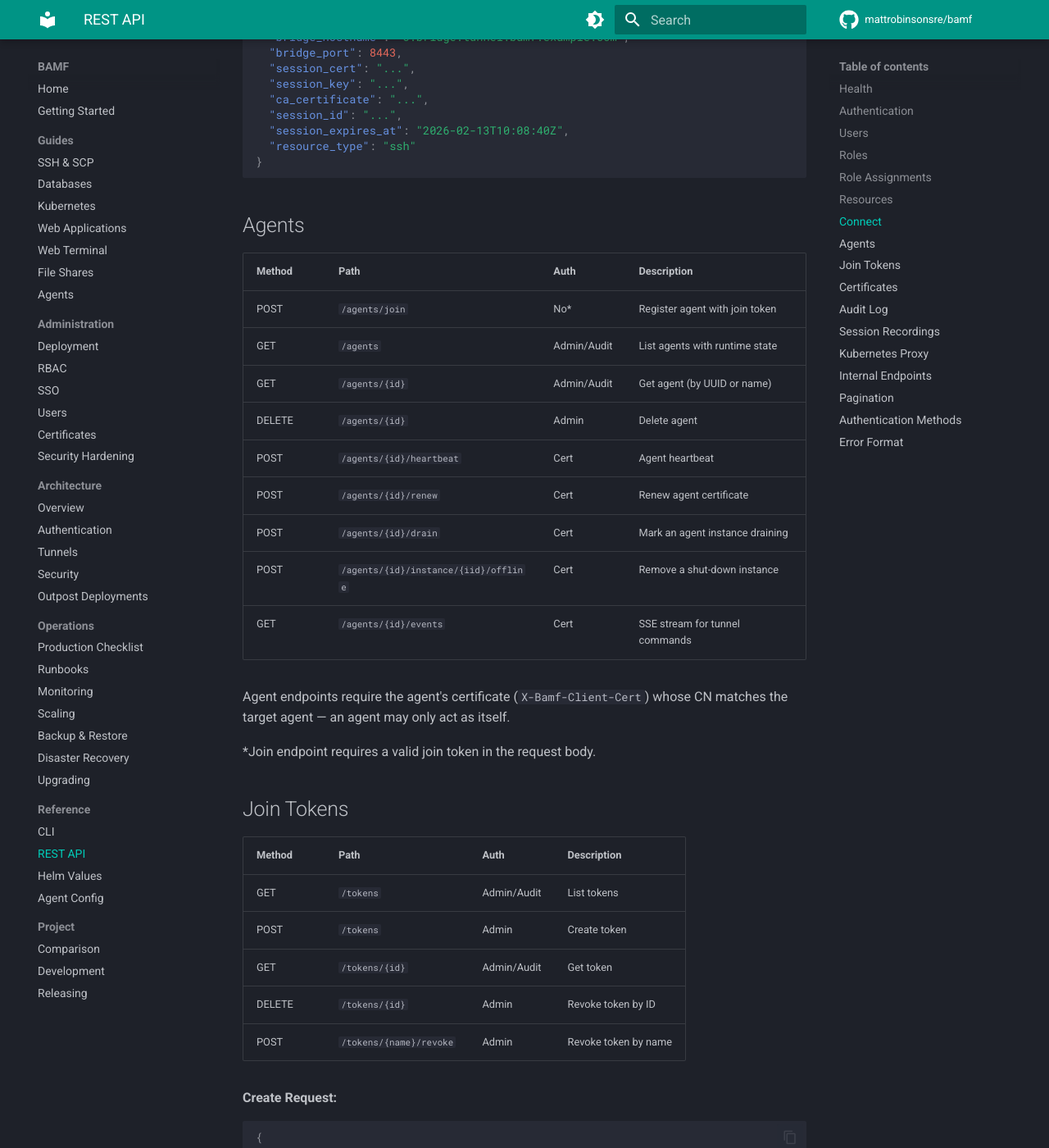
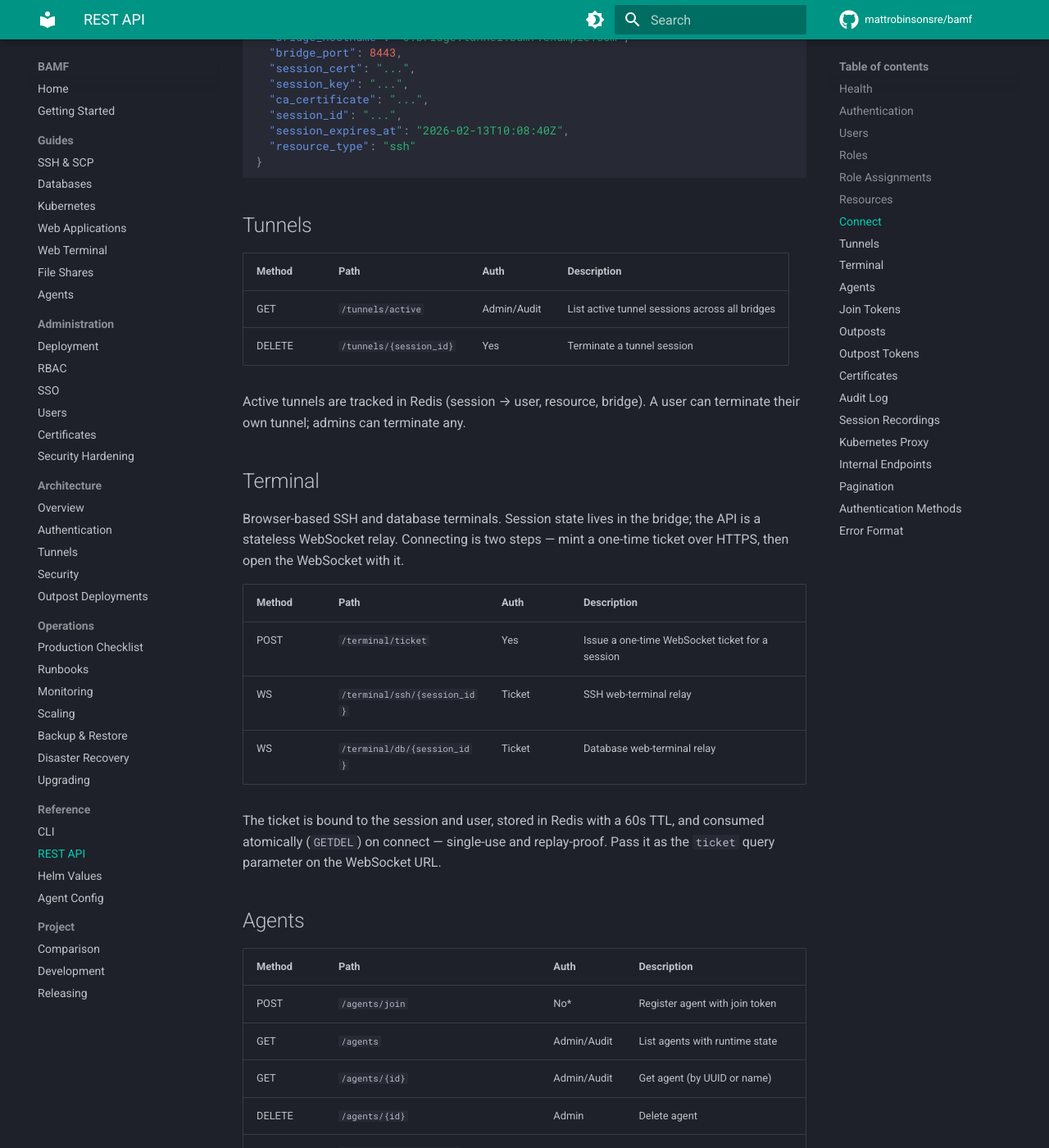
Before and after one commit to mattrobinsonsre/bamf, an MkDocs documentation site: the page built from docs/reference/api.md, in a window 1280 px wide and 1400 px high, scrolled down 3087 px. Shown: the whole window at 82% size. Built offline with MkDocs 1.6.1 and Material for MkDocs 9.7.7, drawn with Linux system fonts in a browser that asks for light colours; comment, search, counter and statistics services are not loaded; some of the changed text lies outside the part shown.

Commit message:
docs(api): document the missing routers (tunnels, terminal, outposts) (#237)
Part of the docs-vs-code drift audit (#126). The API reference omitted
whole routers. Added, verified against the routers and their auth deps:

- Tunnels — GET /tunnels/active (admin/audit), DELETE /tunnels/{id}
  (own tunnel, or any for admins).
- Terminal — POST /terminal/ticket + the /terminal/ssh|db WebSocket
  relays, with the one-time GETDEL ticket flow.
- Outposts — join (token) + list/get/delete.
- Outpost Tokens — the full CRUD + revoke-by-name.
- Completed the Internal Endpoints table: bridge renew/status/drain and
  the proxy-service endpoints (/internal/proxy/authorize|audit|recording).

(The Agents section already covered drain/offline/renew/events, and the
Kubernetes Proxy section already reflects the standalone proxy — both
resolved earlier.) `mkdocs build --strict` passes.

````diff
--- a/docs/reference/api.md
+++ b/docs/reference/api.md
@@ -94,6 +94,32 @@
 }
 ```
 
+## Tunnels
+
+| Method | Path | Auth | Description |
+|--------|------|------|-------------|
+| GET | `/tunnels/active` | Admin/Audit | List active tunnel sessions across all bridges |
+| DELETE | `/tunnels/{session_id}` | Yes | Terminate a tunnel session |
+
+Active tunnels are tracked in Redis (session → user, resource, bridge). A user
+can terminate their own tunnel; admins can terminate any.
+
+## Terminal
+
+Browser-based SSH and database terminals. Session state lives in the bridge; the
+API is a stateless WebSocket relay. Connecting is two steps — mint a one-time
+ticket over HTTPS, then open the WebSocket with it.
+
+| Method | Path | Auth | Description |
+|--------|------|------|-------------|
+| POST | `/terminal/ticket` | Yes | Issue a one-time WebSocket ticket for a session |
+| WS | `/terminal/ssh/{session_id}` | Ticket | SSH web-terminal relay |
+| WS | `/terminal/db/{session_id}` | Ticket | Database web-terminal relay |
+
+The ticket is bound to the session and user, stored in Redis with a 60s TTL, and
+consumed atomically (`GETDEL`) on connect — single-use and replay-proof. Pass it
+as the `ticket` query parameter on the WebSocket URL.
+
 ## Agents
 
 | Method | Path | Auth | Description |
@@ -132,6 +158,29 @@
   "agent_labels": {"env": "prod"}
 }
 ```
+
+## Outposts
+
+Regional proxy+bridge deployments that register with the central control plane.
+
+| Method | Path | Auth | Description |
+|--------|------|------|-------------|
+| POST | `/outposts/join` | No* | Register an outpost (returns its internal + bridge-bootstrap tokens) |
+| GET | `/outposts` | Admin/Audit | List registered outposts |
+| GET | `/outposts/{id}` | Admin/Audit | Get an outpost |
+| DELETE | `/outposts/{id}` | Admin | Deregister an outpost |
+
+*Join requires a valid outpost join token in the request body.
+
+## Outpost Tokens
+
+| Method | Path | Auth | Description |
+|--------|------|------|-------------|
+| GET | `/outpost-tokens` | Admin/Audit | List outpost join tokens |
+| POST | `/outpost-tokens` | Admin | Create an outpost join token |
+| GET | `/outpost-tokens/{id}` | Admin/Audit | Get a token |
+| DELETE | `/outpost-tokens/{id}` | Admin | Revoke a token by ID |
+| POST | `/outpost-tokens/{name}/revoke` | Admin | Revoke a token by name |
 
 ## Certificates
 
@@ -200,18 +249,24 @@
 
 ## Internal Endpoints
 
-Used by bridges and agents, not end users.
+Used by bridges, agents, and the standalone proxy service — not end users.
 
 | Method | Path | Auth | Description |
 |--------|------|------|-------------|
 | POST | `/internal/bridges/bootstrap` | Token | Bootstrap bridge with cert |
 | POST | `/internal/bridges/register` | Cert | Register bridge |
+| POST | `/internal/bridges/renew` | Cert | Renew bridge certificate |
 | POST | `/internal/bridges/{id}/heartbeat` | Cert | Bridge heartbeat |
+| POST | `/internal/bridges/{id}/status` | Cert | Report bridge status (tunnel counts, health) |
+| POST | `/internal/bridges/{id}/drain` | Cert | Notify bridge draining for shutdown |
 | POST | `/internal/sessions/validate` | Cert | Validate session token |
 | POST | `/internal/tunnels/establish` | Cert | Get agent connection info |
 | POST | `/internal/tunnels/established` | Cert | Notify tunnel established |
 | POST | `/internal/tunnels/closed` | Cert | Notify tunnel closed |
 | POST | `/internal/sessions/{id}/recording` | Cert | Upload session recording |
+| POST | `/internal/proxy/authorize` | Token | Proxy: authorize a web/kube request |
+| POST | `/internal/proxy/audit` | Token | Proxy: record an HTTP access audit event |
+| POST | `/internal/proxy/recording` | Token | Proxy: upload an HTTP exchange recording |
 
 ## Pagination
 
````
